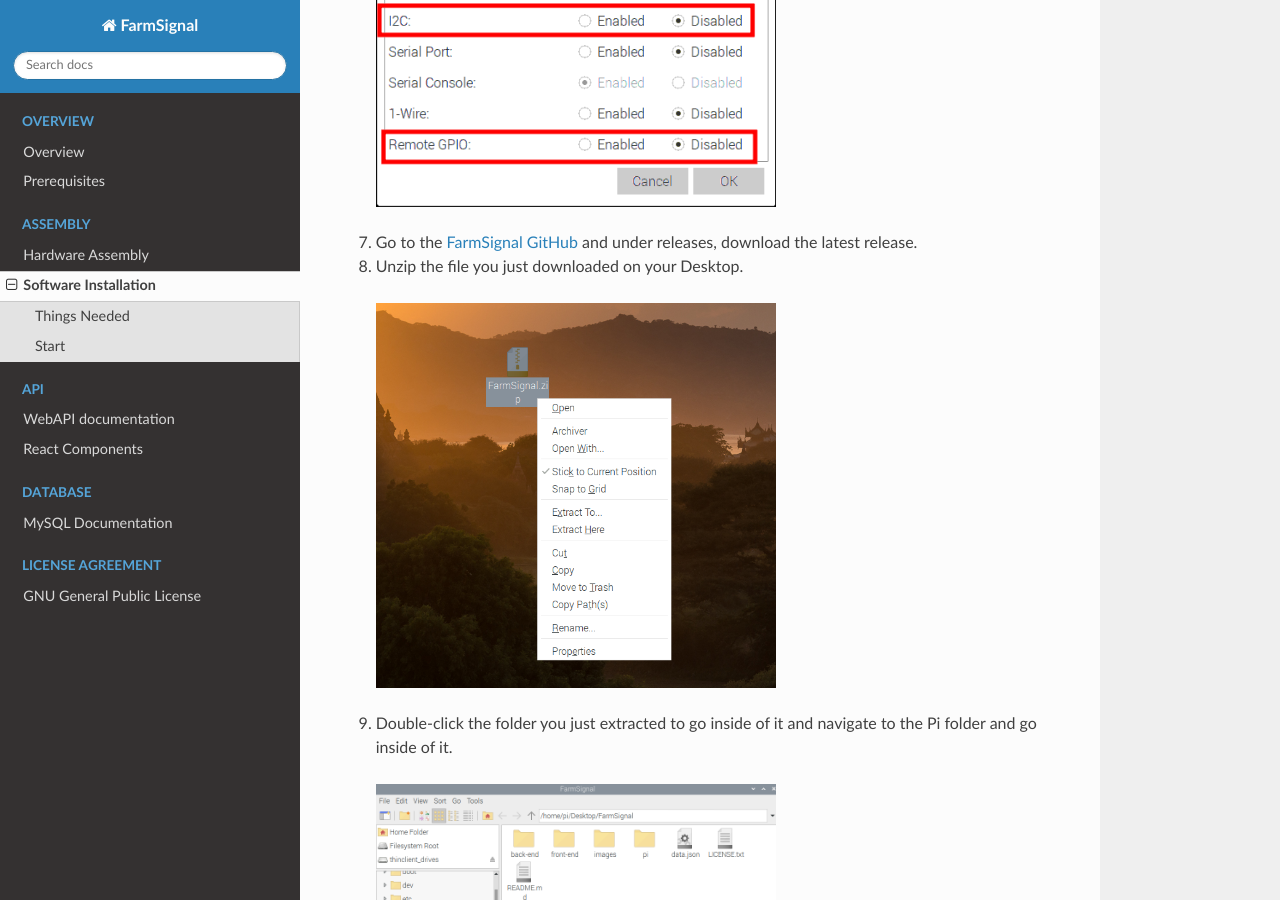
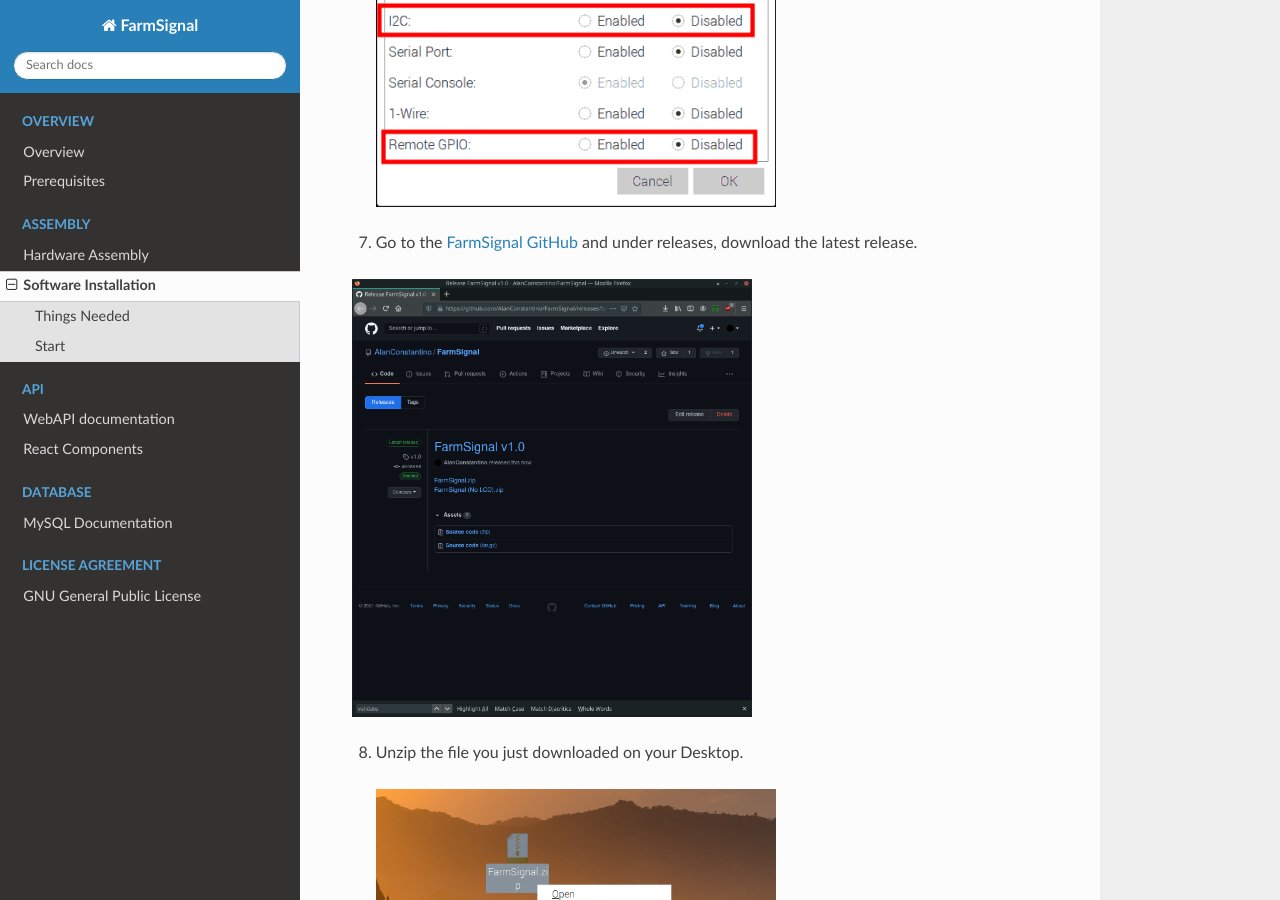
Before and after one commit to AlanConstantino/FarmSignal, a Sphinx documentation site: the page built from docs/assembly/software.rst, in a window 1280 px wide and 900 px high, scrolled down 2547 px. Built offline with Sphinx 7.4.7 and the Read the Docs theme 2.0.0, drawn with Linux system fonts in a browser that asks for light colours.

Commit message:
Added new image to install steps

```diff
--- a/docs/assembly/software.rst
+++ b/docs/assembly/software.rst
@@ -56,6 +56,10 @@
     :alt: Navigation steps.
 
 7. Go to the `FarmSignal GitHub <https://github.com/AlanConstantino/FarmSignal/releases>`__ and under releases, download the latest release.
+
+.. figure:: ../images/install/7.png
+    :width: 400
+    :alt: Navigation steps.
 
 8. Unzip the file you just downloaded on your Desktop.
 
```
Also changed, not shown: docs/images/install/7.png (added), 15 other files.
